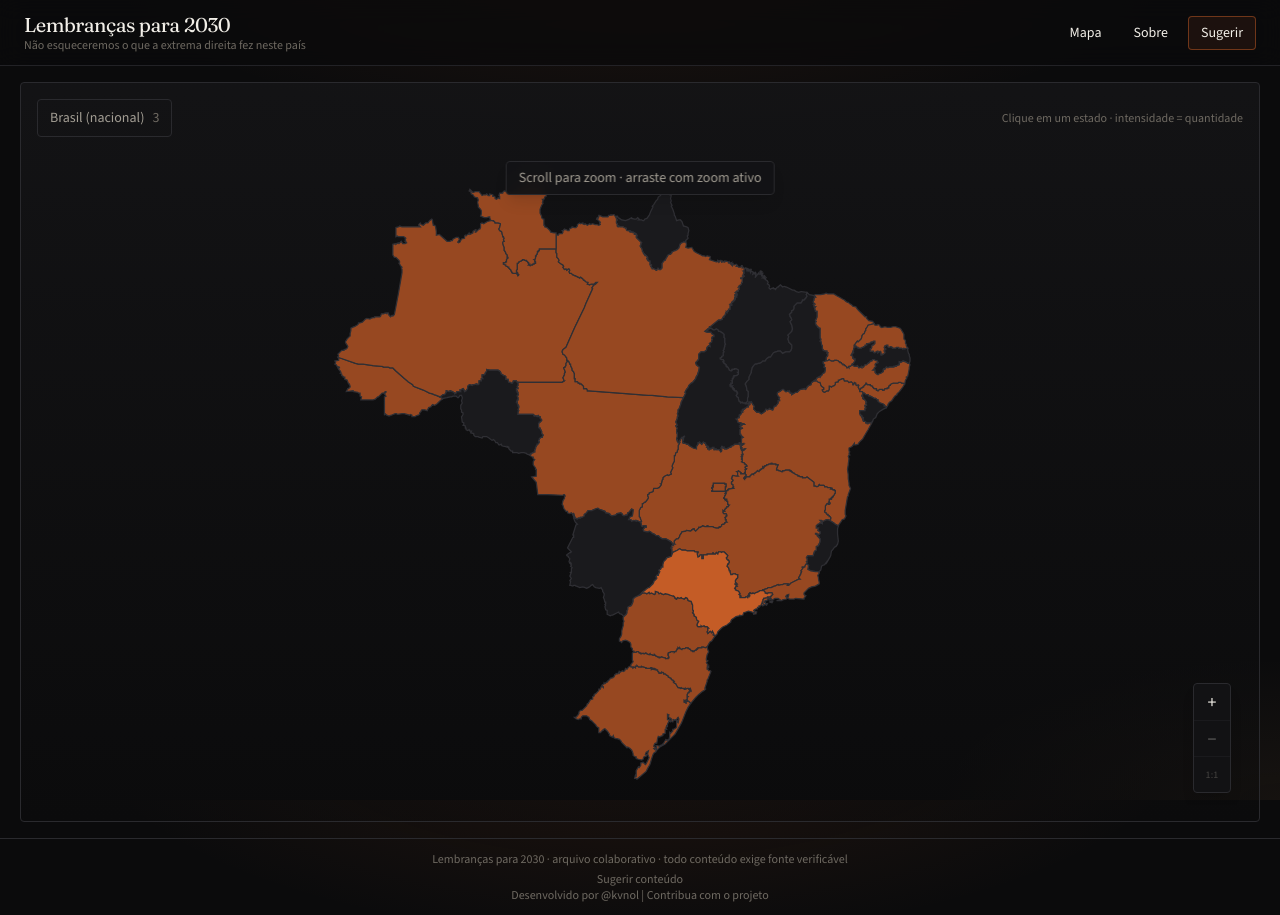
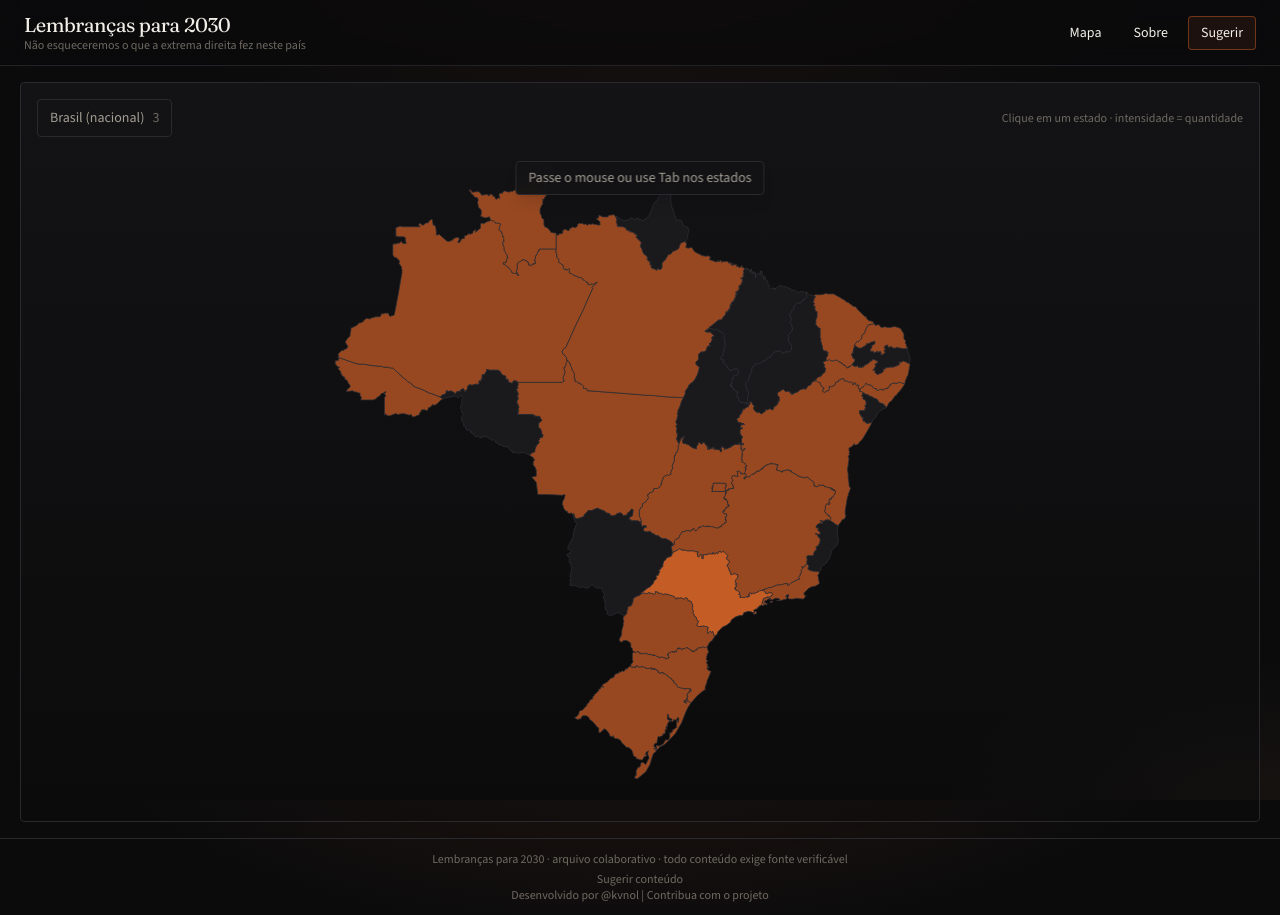
Before and after one commit to kvnol/naoesqueceremos, a Next.js app: page / in a window 1280 px wide. Built offline with nearby package versions, Linux system fonts and the light colour scheme; no server answers.

Commit message:
fix: remove zoom

```diff
--- a/src/app/globals.css
+++ b/src/app/globals.css
@@ -76,21 +76,20 @@ a {
 .map-state {
   cursor: pointer;
   stroke: var(--map-stroke);
-  stroke-width: 1.25;
-  vector-effect: non-scaling-stroke;
+  stroke-width: 1;
   transition: fill 160ms ease, stroke 160ms ease, opacity 160ms ease;
 }
 
 .map-state:hover,
 .map-state:focus-visible {
   stroke: var(--accent-soft);
-  stroke-width: 1.75;
+  stroke-width: 1.5;
   filter: brightness(1.12);
 }
 
 .map-state[aria-pressed="true"] {
   stroke: var(--accent-soft);
-  stroke-width: 2.25;
+  stroke-width: 2;
 }
 
 @media (prefers-reduced-motion: reduce) {
--- a/src/components/BrazilMap.tsx
+++ b/src/components/BrazilMap.tsx
@@ -1,13 +1,6 @@
 "use client";
 
-import {
-  useCallback,
-  useEffect,
-  useMemo,
-  useRef,
-  useState,
-  type PointerEvent as ReactPointerEvent,
-} from "react";
+import { useMemo, useState } from "react";
 import { BRAZIL_MAP_VIEWBOX, BRAZIL_STATE_PATHS } from "@/data/brazil-paths";
 import { MAP_UFS, getStateName } from "@/lib/states";
 import type { UfCode } from "@/lib/types";
@@ -22,32 +15,6 @@ interface BrazilMapProps {
   className?: string;
 }
 
-const MIN_ZOOM = 1;
-const MAX_ZOOM = 4;
-const ZOOM_STEP = 0.35;
-
-const [VB_X, VB_Y, VB_W, VB_H] = BRAZIL_MAP_VIEWBOX.split(" ").map(Number) as [
-  number,
-  number,
-  number,
-  number,
-];
-const CX = VB_X + VB_W / 2;
-const CY = VB_Y + VB_H / 2;
-
-interface Transform {
-  scale: number;
-  /** deslocamento em coordenadas do SVG */
-  x: number;
-  y: number;
-}
-
-const INITIAL: Transform = { scale: 1, x: 0, y: 0 };
-
-function clampZoom(scale: number) {
-  return Math.min(MAX_ZOOM, Math.max(MIN_ZOOM, Number(scale.toFixed(3))));
-}
-
 export function BrazilMap({
   counts,
   selectedUf,
@@ -55,22 +22,6 @@ export function BrazilMap({
   className,
 }: BrazilMapProps) {
   const [hovered, setHovered] = useState<UfCode | null>(null);
-  const [transform, setTransform] = useState<Transform>(INITIAL);
-  const containerRef = useRef<HTMLDivElement>(null);
-  const svgRef = useRef<SVGSVGElement>(null);
-  const transformRef = useRef(transform);
-  transformRef.current = transform;
-
-  const dragRef = useRef<{
-    pointerId: number;
-    startClientX: number;
-    startClientY: number;
-    origX: number;
-    origY: number;
-    moved: boolean;
-  } | null>(null);
-  const suppressClickRef = useRef(false);
-
   const max = useMemo(
     () => Math.max(1, ...MAP_UFS.map((uf) => counts[uf] ?? 0)),
     [counts],
@@ -78,125 +29,8 @@ export function BrazilMap({
 
   const tipUf = hovered ?? (selectedUf && selectedUf !== "BR" ? selectedUf : null);
   const tipCount = tipUf ? (counts[tipUf] ?? 0) : 0;
-  const canZoomOut = transform.scale > MIN_ZOOM + 0.001;
-  const canZoomIn = transform.scale < MAX_ZOOM - 0.001;
-  const isZoomed = transform.scale > 1.001 || Math.abs(transform.x) > 0.5 || Math.abs(transform.y) > 0.5;
 
-  /** Converte ponto da tela → coordenadas do viewBox SVG */
-  const clientToSvg = useCallback((clientX: number, clientY: number) => {
-    const svg = svgRef.current;
-    if (!svg) return { x: CX, y: CY };
-    const pt = svg.createSVGPoint();
-    pt.x = clientX;
-    pt.y = clientY;
-    const ctm = svg.getScreenCTM();
-    if (!ctm) return { x: CX, y: CY };
-    const local = pt.matrixTransform(ctm.inverse());
-    return { x: local.x, y: local.y };
-  }, []);
-
-  const zoomToward = useCallback(
-    (nextScaleRaw: number, focusSvgX?: number, focusSvgY?: number) => {
-      setTransform((prev) => {
-        const scale = clampZoom(nextScaleRaw);
-        if (Math.abs(scale - prev.scale) < 0.001) return prev;
-        if (scale === 1) return INITIAL;
-
-        const fx = focusSvgX ?? CX;
-        const fy = focusSvgY ?? CY;
-        // Ponto sob o cursor no espaço do mapa (antes do zoom)
-        const mapX = (fx - CX - prev.x) / prev.scale + CX;
-        const mapY = (fy - CY - prev.y) / prev.scale + CY;
-        // Mantém esse ponto sob o cursor após o zoom
-        const x = fx - CX - (mapX - CX) * scale;
-        const y = fy - CY - (mapY - CY) * scale;
-        return { scale, x, y };
-      });
-    },
-    [],
-  );
-
-  const zoomBy = useCallback(
-    (delta: number, clientX?: number, clientY?: number) => {
-      const prev = transformRef.current;
-      const focus =
-        clientX != null && clientY != null
-          ? clientToSvg(clientX, clientY)
-          : { x: CX, y: CY };
-      zoomToward(prev.scale + delta, focus.x, focus.y);
-    },
-    [clientToSvg, zoomToward],
-  );
-
-  const resetZoom = useCallback(() => setTransform(INITIAL), []);
-
-  // Wheel com { passive: false } para poder preventDefault
-  useEffect(() => {
-    const el = containerRef.current;
-    if (!el) return;
-
-    function onWheel(e: WheelEvent) {
-      e.preventDefault();
-      const direction = e.deltaY > 0 ? -ZOOM_STEP * 0.6 : ZOOM_STEP * 0.6;
-      zoomBy(direction, e.clientX, e.clientY);
-    }
-
-    el.addEventListener("wheel", onWheel, { passive: false });
-    return () => el.removeEventListener("wheel", onWheel);
-  }, [zoomBy]);
-
-  function onPointerDown(e: ReactPointerEvent<HTMLDivElement>) {
-    if (e.button !== 0) return;
-    if (transformRef.current.scale <= 1.001) return;
-    dragRef.current = {
-      pointerId: e.pointerId,
-      startClientX: e.clientX,
-      startClientY: e.clientY,
-      origX: transformRef.current.x,
-      origY: transformRef.current.y,
-      moved: false,
-    };
-    e.currentTarget.setPointerCapture(e.pointerId);
-  }
-
-  function onPointerMove(e: ReactPointerEvent<HTMLDivElement>) {
-    const drag = dragRef.current;
-    if (!drag || drag.pointerId !== e.pointerId) return;
-
-    const svg = svgRef.current;
-    if (!svg) return;
-    const ctm = svg.getScreenCTM();
-    if (!ctm) return;
-
-    const dxScreen = e.clientX - drag.startClientX;
-    const dyScreen = e.clientY - drag.startClientY;
-    if (Math.hypot(dxScreen, dyScreen) > 5) drag.moved = true;
-
-    // Converte deslocamento da tela para unidades do viewBox
-    const scaleScreen = ctm.a; // approx uniform scale
-    const dx = dxScreen / scaleScreen;
-    const dy = dyScreen / scaleScreen;
-
-    setTransform((prev) => ({
-      ...prev,
-      x: drag.origX + dx,
-      y: drag.origY + dy,
-    }));
-  }
-
-  function onPointerUp(e: ReactPointerEvent<HTMLDivElement>) {
-    const drag = dragRef.current;
-    if (!drag || drag.pointerId !== e.pointerId) return;
-    if (drag.moved) suppressClickRef.current = true;
-    dragRef.current = null;
-    try {
-      e.currentTarget.releasePointerCapture(e.pointerId);
-    } catch {
-      /* ignore */
-    }
-  }
-
-  function onKeyDownPath(
+  function onKeyDown(
     e: React.KeyboardEvent<SVGPathElement>,
     uf: UfCode,
   ) {
@@ -206,54 +40,20 @@ export function BrazilMap({
     }
   }
 
-  function handleStateClick(uf: UfCode) {
-    if (suppressClickRef.current) {
-      suppressClickRef.current = false;
-      return;
-    }
-    onSelect(uf);
-  }
-
-  const groupTransform = `translate(${CX + transform.x} ${CY + transform.y}) scale(${transform.scale}) translate(${-CX} ${-CY})`;
-
   return (
     <div
-      ref={containerRef}
-      tabIndex={0}
       className={cn(
-        "relative flex w-full items-center justify-center overflow-hidden outline-none",
+        "relative flex w-full items-center justify-center",
         className,
       )}
-      aria-label="Mapa do Brasil. Use a roda do mouse ou os botões + e − para ampliar."
-      onPointerDown={onPointerDown}
-      onPointerMove={onPointerMove}
-      onPointerUp={onPointerUp}
-      onPointerCancel={onPointerUp}
-      onKeyDown={(e) => {
-        if (e.key === "+" || e.key === "=") {
-          e.preventDefault();
-          zoomBy(ZOOM_STEP);
-        } else if (e.key === "-" || e.key === "_") {
-          e.preventDefault();
-          zoomBy(-ZOOM_STEP);
-        } else if (e.key === "0") {
-          e.preventDefault();
-          resetZoom();
-        }
-      }}
     >
       <svg
-        ref={svgRef}
         viewBox={BRAZIL_MAP_VIEWBOX}
         role="img"
         aria-label="Mapa do Brasil com estados clicáveis"
-        className={cn(
-          "mx-auto h-full max-h-[min(82dvh,920px)] w-full touch-none select-none overflow-hidden",
-          isZoomed ? "cursor-grab active:cursor-grabbing" : "cursor-default",
-        )}
+        className="mx-auto h-full max-h-[min(82dvh,920px)] w-full max-w-[980px]"
       >
         <title>Mapa interativo do Brasil</title>
-        <g transform={groupTransform}>
         {MAP_UFS.map((uf) => {
           const d = BRAZIL_STATE_PATHS[uf];
           if (!d) return null;
@@ -274,12 +74,11 @@ export function BrazilMap({
               onMouseLeave={() => setHovered(null)}
               onFocus={() => setHovered(uf)}
               onBlur={() => setHovered(null)}
-                onClick={() => handleStateClick(uf)}
-                onKeyDown={(e) => onKeyDownPath(e, uf)}
+              onClick={() => onSelect(uf)}
+              onKeyDown={(e) => onKeyDown(e, uf)}
             />
           );
         })}
-        </g>
       </svg>
 
       <div
@@ -298,44 +97,9 @@ export function BrazilMap({
           </>
         ) : (
           <span className="text-[var(--fg-muted)]">
-            Scroll para zoom · arraste com zoom ativo
+            Passe o mouse ou use Tab nos estados
           </span>
         )}
-      </div>
-
-      <div
-        role="group"
-        aria-label="Controles de zoom do mapa"
-        className="absolute bottom-3 right-3 z-10 flex flex-col overflow-hidden rounded-sm border border-[var(--line)] bg-[var(--bg-elevated)]/95 shadow-lg backdrop-blur-sm"
-      >
-        <button
-          type="button"
-          aria-label="Aproximar mapa"
-          disabled={!canZoomIn}
-          onClick={() => zoomToward(transform.scale + ZOOM_STEP)}
-          className="flex h-9 w-9 items-center justify-center text-lg leading-none text-[var(--fg)] transition-colors hover:bg-[var(--bg-muted)] disabled:cursor-not-allowed disabled:opacity-35"
-        >
-          +
-        </button>
-        <button
-          type="button"
-          aria-label="Afastar mapa"
-          disabled={!canZoomOut}
-          onClick={() => zoomToward(transform.scale - ZOOM_STEP)}
-          className="flex h-9 w-9 items-center justify-center border-t border-[var(--line)] text-lg leading-none text-[var(--fg)] transition-colors hover:bg-[var(--bg-muted)] disabled:cursor-not-allowed disabled:opacity-35"
-        >
-          −
-        </button>
-        <button
-          type="button"
-          aria-label="Redefinir zoom"
-          disabled={!isZoomed}
-          onClick={resetZoom}
-          className="flex h-9 w-9 items-center justify-center border-t border-[var(--line)] text-[10px] font-medium uppercase tracking-wide text-[var(--fg-muted)] transition-colors hover:bg-[var(--bg-muted)] hover:text-[var(--fg)] disabled:cursor-not-allowed disabled:opacity-35"
-          title="Redefinir zoom"
-        >
-          1:1
-        </button>
       </div>
     </div>
   );
```
Lines whose indentation alone changed are shown as unchanged.
